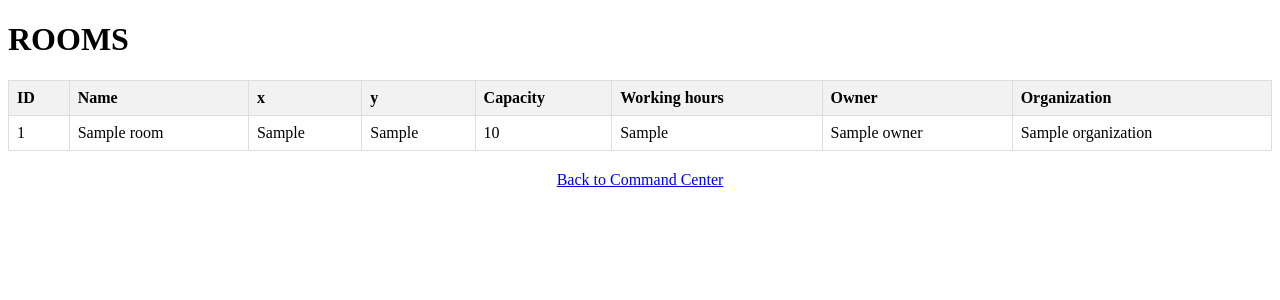
After one commit to eliflali/CENG445-Room-Reservation-System-Project, a Django app: template phase-3/room_reservation/templates/list_rooms.html in a window 1280 px wide. The commit adds this page. Shown: the top 300 px of the page. Run offline with Django 4.2, Linux system fonts and the light colour scheme; the template is opened without the code that fills it: most values are stand-ins (such as "Sample title", 1, 10 or a date in 2020).

```diff
--- /dev/null
+++ b/phase-3/room_reservation/templates/list_rooms.html
@@ -0,0 +1,59 @@
+<!DOCTYPE html>
+<html lang="en">
+  <head>
+    <meta charset="UTF-8" />
+    <title>ROOMS</title>
+    <style>
+      table {
+        width: 100%;
+        border-collapse: collapse;
+      }
+      th,
+      td {
+        border: 1px solid #ddd;
+        padding: 8px;
+        text-align: left;
+      }
+      th {
+        background-color: #f2f2f2;
+      }
+      .back-link {
+        display: block;
+        margin-top: 20px;
+        text-align: center;
+      }
+    </style>
+  </head>
+  <body>
+    <h1>ROOMS</h1>
+    <table>
+      <thead>
+        <tr>
+          <th>ID</th>
+          <th>Name</th>
+          <th>x</th>
+          <th>y</th>
+          <th>Capacity</th>
+          <th>Working hours</th>
+          <th>Owner</th>
+          <th>Organization</th>
+        </tr>
+      </thead>
+      <tbody>
+        {% for room in rooms %}
+        <tr>
+          <td>{{ room.id }}</td>
+          <td>{{ room.name }}</td>
+          <td>{{ room.x }}</td>
+          <td>{{ room.y }}</td>
+          <td>{{ room.capacity }}</td>
+          <td>{{ room.working_hours }}</td>
+          <td>{{ room.owner }}</td>
+          <td>{{ room.organization }}</td>
+        </tr>
+        {% endfor %}
+      </tbody>
+    </table>
+    <a href="/command-center/" class="back-link">Back to Command Center</a>
+  </body>
+</html>
```
Also changed, not shown: phase-3/room_reservation/room_reservation/views.py (+9 -2 lines), phase-3/room_reservation/templates/command_center.html (+99 -0 lines).
